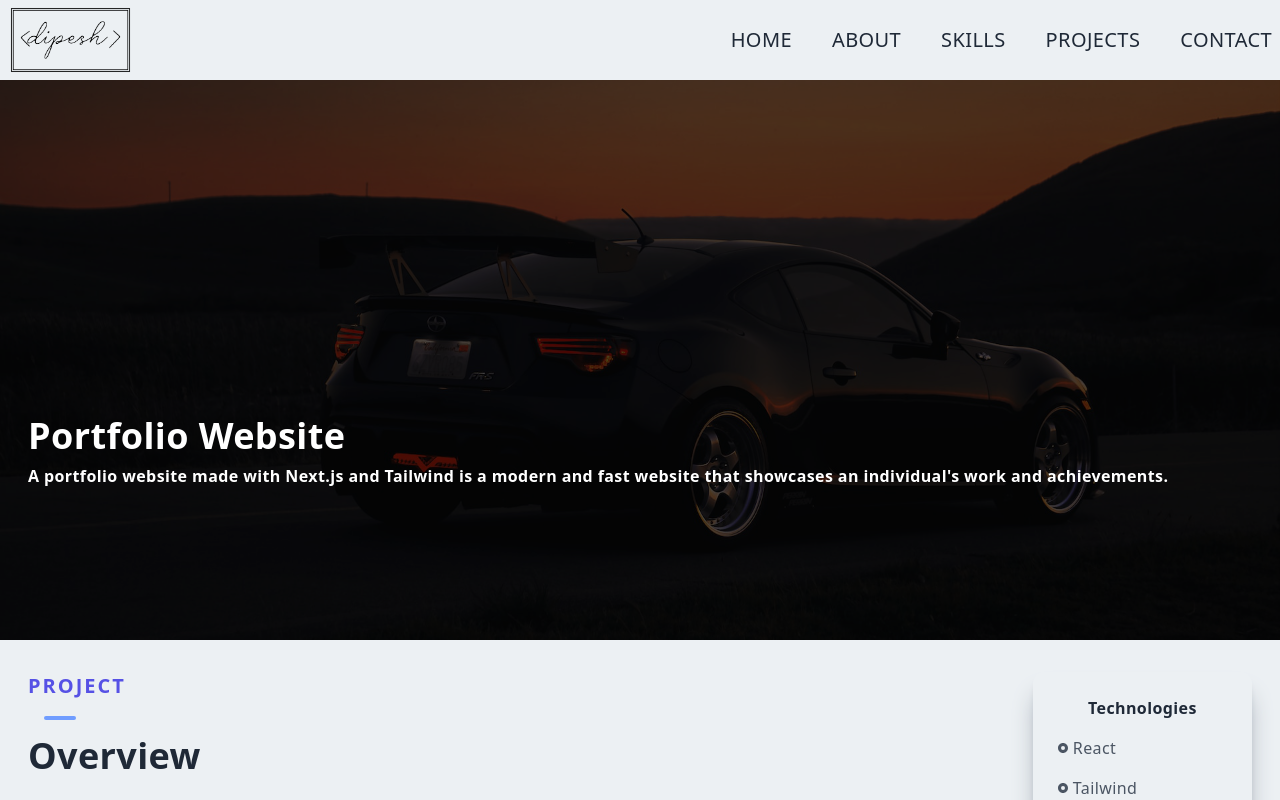
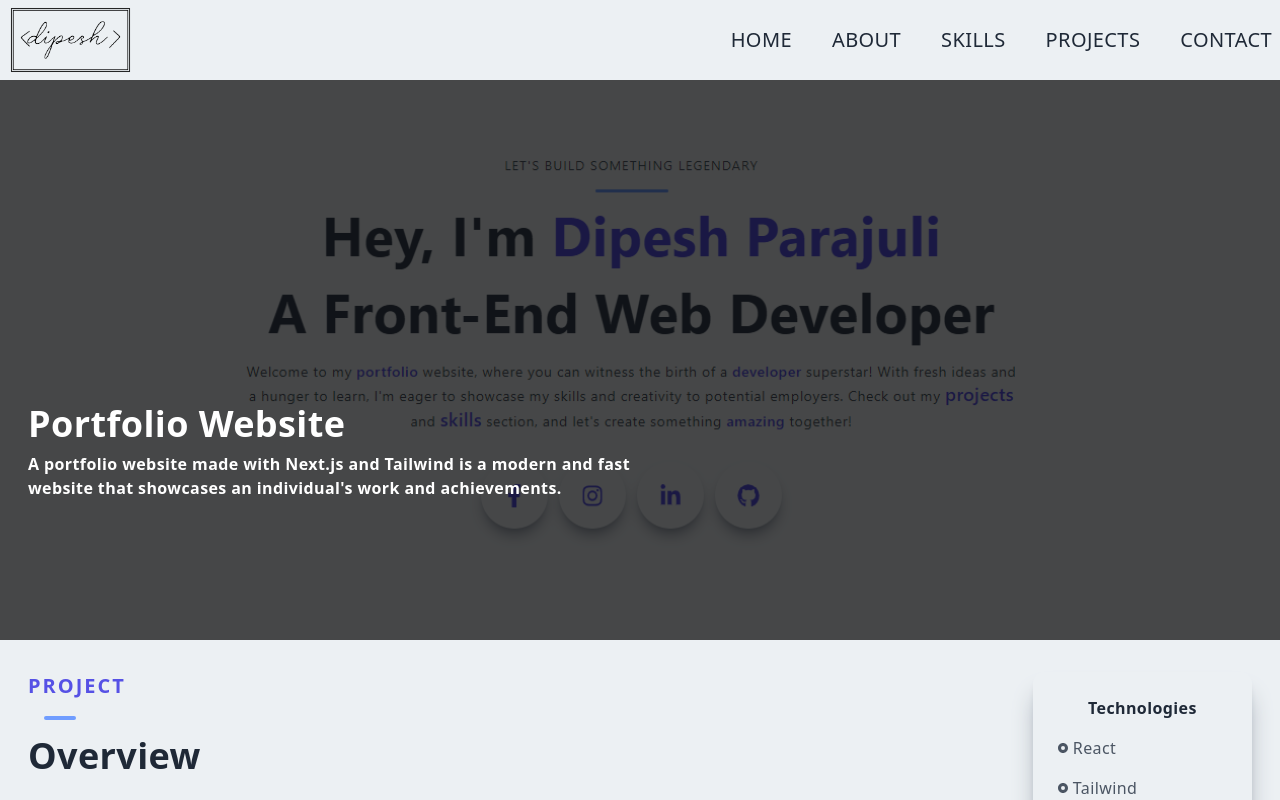
Before and after one commit to catkidd/portfolio-nextjs, a Next.js app: page /projectOne in a window 1280 px wide. Shown: the top 800 px of the page. Built offline with nearby package versions, Linux system fonts and the light colour scheme.

Commit message:
fix: background photo updated

```diff
--- a/pages/projectFour.jsx
+++ b/pages/projectFour.jsx
@@ -1,6 +1,6 @@
 import Image from "next/image";
 import React from "react";
-import projextImgOne from "../public/assets/projects/image-1.png";
+import portfolioImg2 from "../public/assets/projects/portfolio-web-img-2.png";
 import { RiRadioButtonFill } from "react-icons/ri";
 import Link from "next/link";
 
@@ -13,7 +13,7 @@ const projectFour = () => {
                     className="absolute z-1"
                     layout="fill"
                     objectFit="cover"
-                    src={projextImgOne}
+                    src={portfolioImg2}
                     alt="/"
                 />
                 <div className="absolute top-[70%] max-w-[1240px] w-full left-[50%] right-[50%] translate-x-[-50%] translate-y-[-50%] text-white z-10 p-2">
--- a/pages/projectOne.jsx
+++ b/pages/projectOne.jsx
@@ -1,6 +1,6 @@
 import Image from "next/image";
 import React from "react";
-import projextImgOne from "../public/assets/projects/image-1.png";
+import portfolioImg from "../public/assets/projects/portfolio-web-img.png";
 import { RiRadioButtonFill } from "react-icons/ri";
 import Link from "next/link";
 
@@ -13,12 +13,12 @@ const projectOne = () => {
                     className="absolute z-1"
                     layout="fill"
                     objectFit="cover"
-                    src={projextImgOne}
+                    src={portfolioImg}
                     alt="/"
                 />
                 <div className="absolute top-[70%] max-w-[1240px] w-full left-[50%] right-[50%] translate-x-[-50%] translate-y-[-50%] text-white z-10 p-2">
                     <h2 className="py-2">Portfolio Website</h2>
-                    <h3>
+                    <h3 className=" w-1/2">
                         A portfolio website made with Next.js and Tailwind is a modern and fast
                         website that showcases an individual&apos;s work and achievements.
                     </h3>
```
